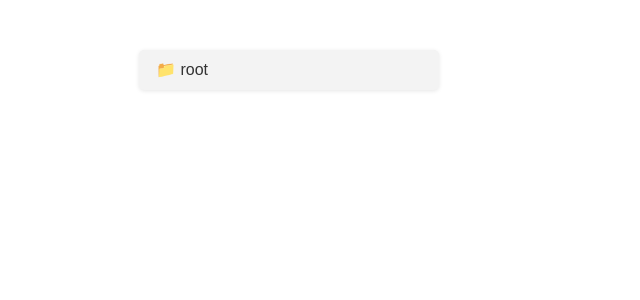
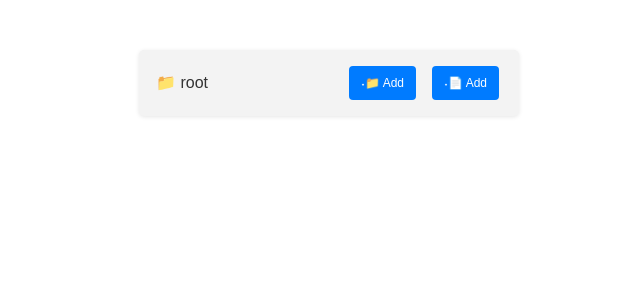
Before and after one commit to NEVIL77/Learning-New-Things, a React (Vite) app: page / in a window 1280 px wide. Shown: the top 300 px of the page, without its empty margins (311-951 px from the left). Built offline with nearby package versions, Linux system fonts and the light colour scheme.

Commit message:
button added

```diff
--- a/src/component/folder/FolderStructure.jsx
+++ b/src/component/folder/FolderStructure.jsx
@@ -10,6 +10,10 @@ const Folder = ({ explorer }) => {
             <div className="container">
                 <div className="folder" onClick={() => setExpane(!expane)}>
                     <span>{expane ? "📂" : "📁"} {explorer.name}</span>
+                    <div className="g-8px d-flex mt-10px">
+                        <button className="button">˖📁 Add </button>
+                        <button className="button"> ˖📄 Add </button>
+                    </div>
                 </div>
 
                 <div className="items" style={{ display: expane ? "block" : "none" }}>
@@ -21,7 +25,7 @@ const Folder = ({ explorer }) => {
         );
     } else {
         return (
-            <span className="file">📃 {explorer.name}</span>
+            <span className="file">📄 {explorer.name}</span>
         );
     }
 };
--- a/src/component/folder/style.css
+++ b/src/component/folder/style.css
@@ -1,33 +1,19 @@
-/* .folder{
-    margin-top: 6px;
-    background-color: rgb(233,233,233);
-    display: flex;
-    justify-content: space-between;
-    padding: 3px;
-    width: 300px;
-    cursor: pointer;
-    border-radius: 5px;
-    box-shadow: 0px 0px 5px rgba(0,0,0);
+/* Root Container Alignment */
+.container {
+    text-align: left; /* Align everything to the left */
+    padding: 10px; /* Add some padding for better spacing */
+    margin: 0 auto; /* Center the container horizontally */
+    max-width: 400px; /* Optional: Set a maximum width for the container */
 }
-.folder > span{
-    margin: 0 5px 2px 0;
-}
-
-.file{
-    margin-top : 5px;
-    padding-left: 5px;
-    display: flex;
-    flex-direction: column;
-} */
 
 /* Folder Styles */
 .folder {
     background-color: #f3f3f3; /* Light gray for folder background */
     margin: 8px 0; /* Add vertical spacing between folders */
-    justify-content: space-between; /* Ensure icon and text are spaced */
+    justify-content: flex-start; /* Align icon and text to the left */
     border-radius: 5px; /* Rounded corners */
     box-shadow: 0px 1px 4px rgba(0, 0, 0, 0.1); /* Subtle shadow */
-    width: 300px; /* Fixed width for folders */
+    width: 100%; /* Allow folders to take full width */
     display: flex; /* Align folder icon and name side by side */
     align-items: center; /* Vertically center icon and text */
     cursor: pointer; /* Show pointer on hover */
@@ -36,6 +22,7 @@
     font-size: 16px; /* Text size for folder name */
     color: #333; /* Darker text color */
     text-align: left; /* Ensure text aligns to the left */
+    justify-content: space-between
 }
 
 .folder > span {
@@ -53,6 +40,7 @@
     background-color: #ffffff; /* Optional: White background for files */
     border-radius: 3px; /* Rounded corners for files */
     box-shadow: 0px 1px 2px rgba(0, 0, 0, 0.1); /* Subtle shadow */
+    text-align: left; /* Explicitly align text to the left */
 }
 
 /* File Hover Effect */
@@ -69,12 +57,32 @@
 /* Items (Nested Structure) */
 .items {
     padding-left: 20px; /* Indent nested items for hierarchy */
+    text-align: left; /* Ensure all nested items align to the left */
 }
 
-/* Root Container Alignment */
-.container {
-    text-align: left; /* Ensure everything aligns to the left */
-    padding: 10px; /* Add some padding to the container */
-    margin: 0 auto; /* Center the container horizontally */
-    max-width: 400px; /* Optional: Set max width for the container */
+
+
+.button {
+    background-color: #007bff; /* Blue background */
+    color: white; /* White text color */
+    border: none; /* Remove default border */
+    border-radius: 4px; /* Rounded corners */
+    padding: 8px 12px; /* Add padding for better button size */
+
+    font-family: Arial, sans-serif; /* Use a consistent font */
+    cursor: pointer; /* Change cursor to pointer on hover */
+    transition: background-color 0.3s ease; /* Smooth hover effect */
 }
+
+.button:hover {
+    background-color: #0056b3; /* Darker blue on hover */
+}
+
+.button:active {
+    background-color: #004080; /* Even darker blue when clicked */
+}
+
+.button:focus {
+    outline: none; /* Remove default focus outline */
+    box-shadow: 0 0 5px rgba(0, 123, 255, 0.5); /* Add a blue glow for focus */
+}
```
Also changed, not shown: src/App.jsx (line endings or trailing spaces).
